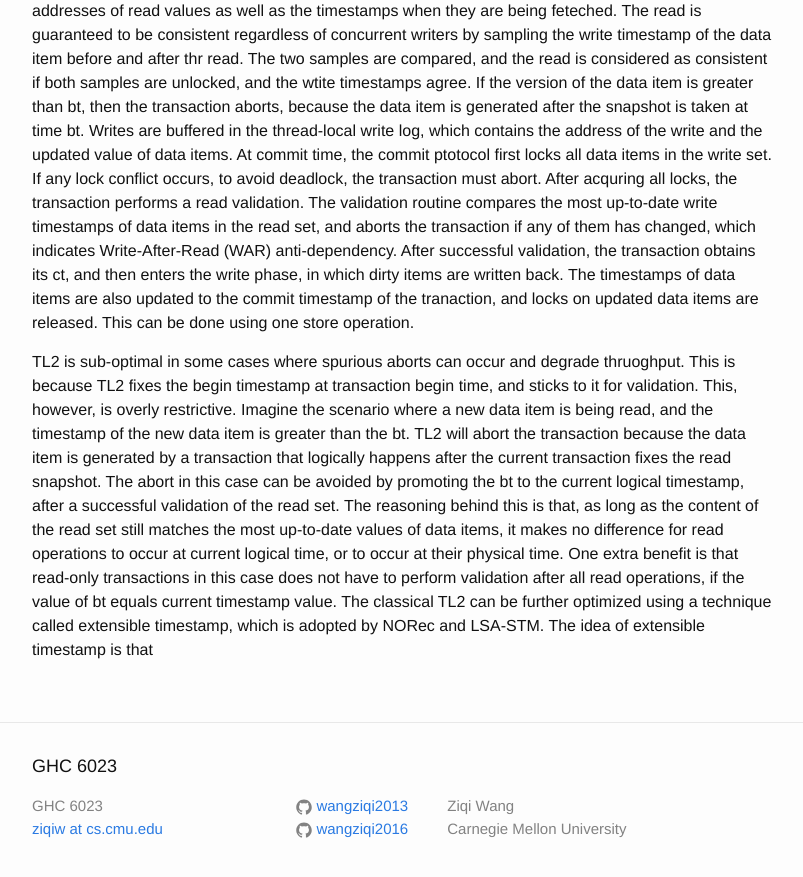
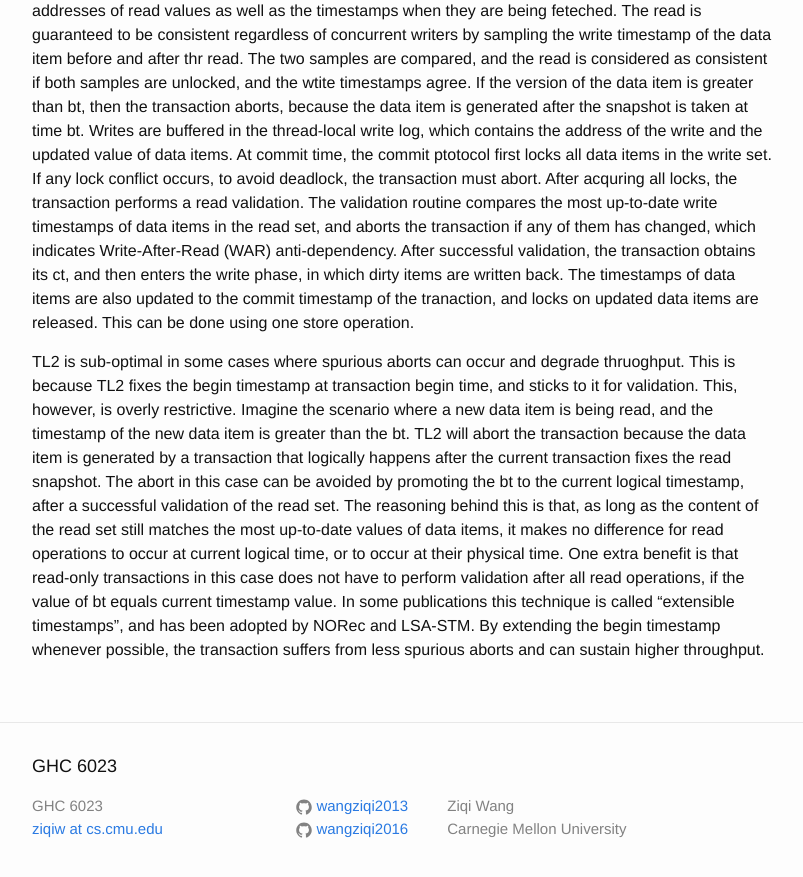
Before and after one commit to wangziqi2013/wangziqi2013.github.io, a Jekyll site: the page built from _posts/2018-07-05-SwissTM.markdown, in a window 1280 px wide and 900 px high, scrolled down 883 px. Shown: the top 877 px of the window, without its empty margins (238-1041 px from the left). Built offline with Jekyll 4.4.1, drawn with Linux system fonts in a browser that asks for light colours.

Commit message:
Finish extensible timestamp

```diff
--- a/_posts/2018-07-05-SwissTM.markdown
+++ b/_posts/2018-07-05-SwissTM.markdown
@@ -45,5 +45,6 @@ snapshot. The abort in this case can be avoided by promoting the bt to the curre
 of the read set. The reasoning behind this is that, as long as the content of the read set still matches the most up-to-date
 values of data items, it makes no difference for read operations to occur at current logical time, or to occur at their
 physical time. One extra benefit is that read-only transactions in this case does not have to perform validation after all
-read operations, if the value of bt equals current timestamp value. The classical TL2 can be further optimized using a technique called extensible timestamp, which is adopted
-by NORec and LSA-STM. The idea of extensible timestamp is that
+read operations, if the value of bt equals current timestamp value. In some publications this technique is called "extensible
+timestamps", and has been adopted by NORec and LSA-STM. By extending the begin timestamp whenever possible, the transaction
+suffers from less spurious aborts and can sustain higher throughput.
```
